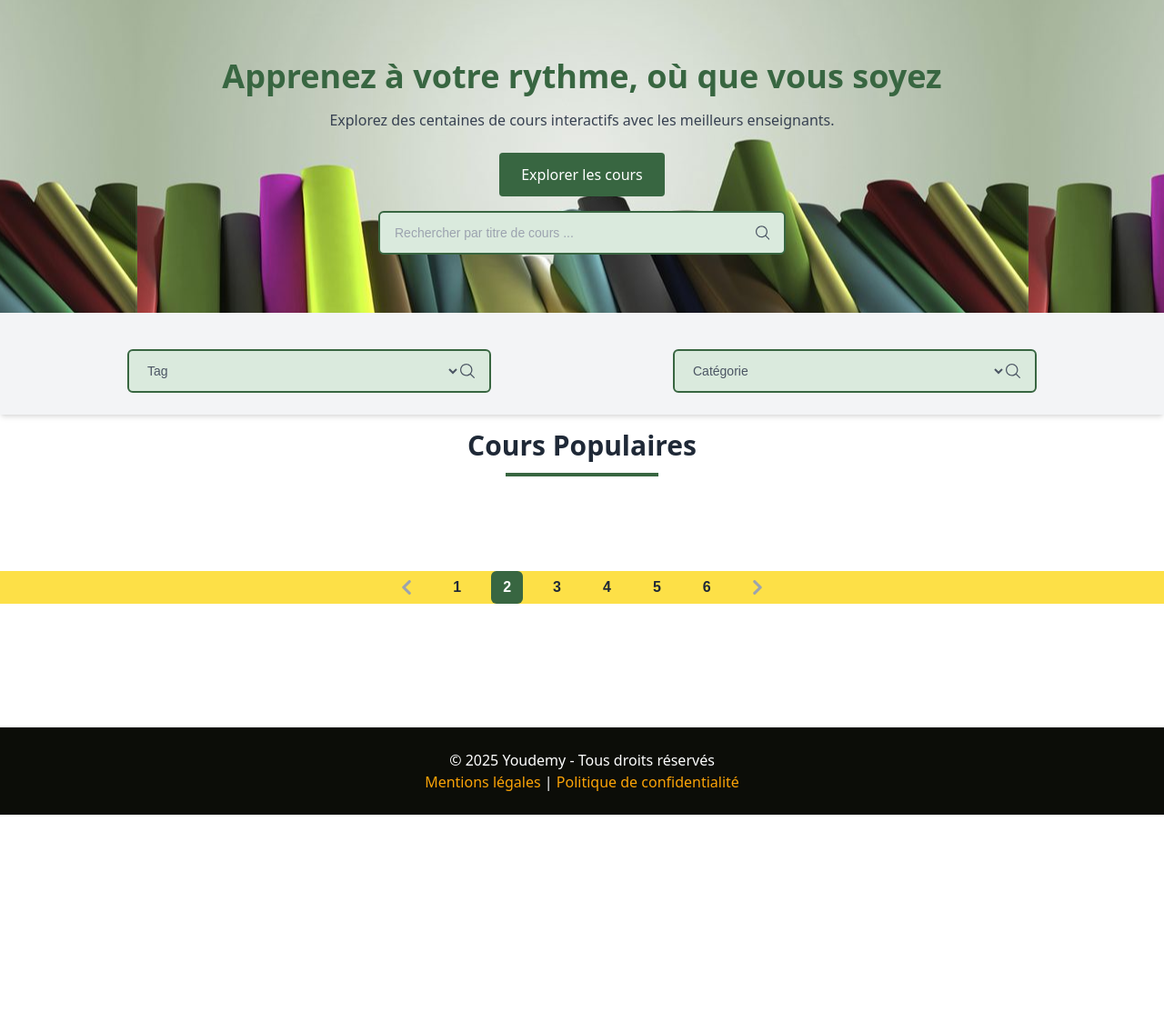
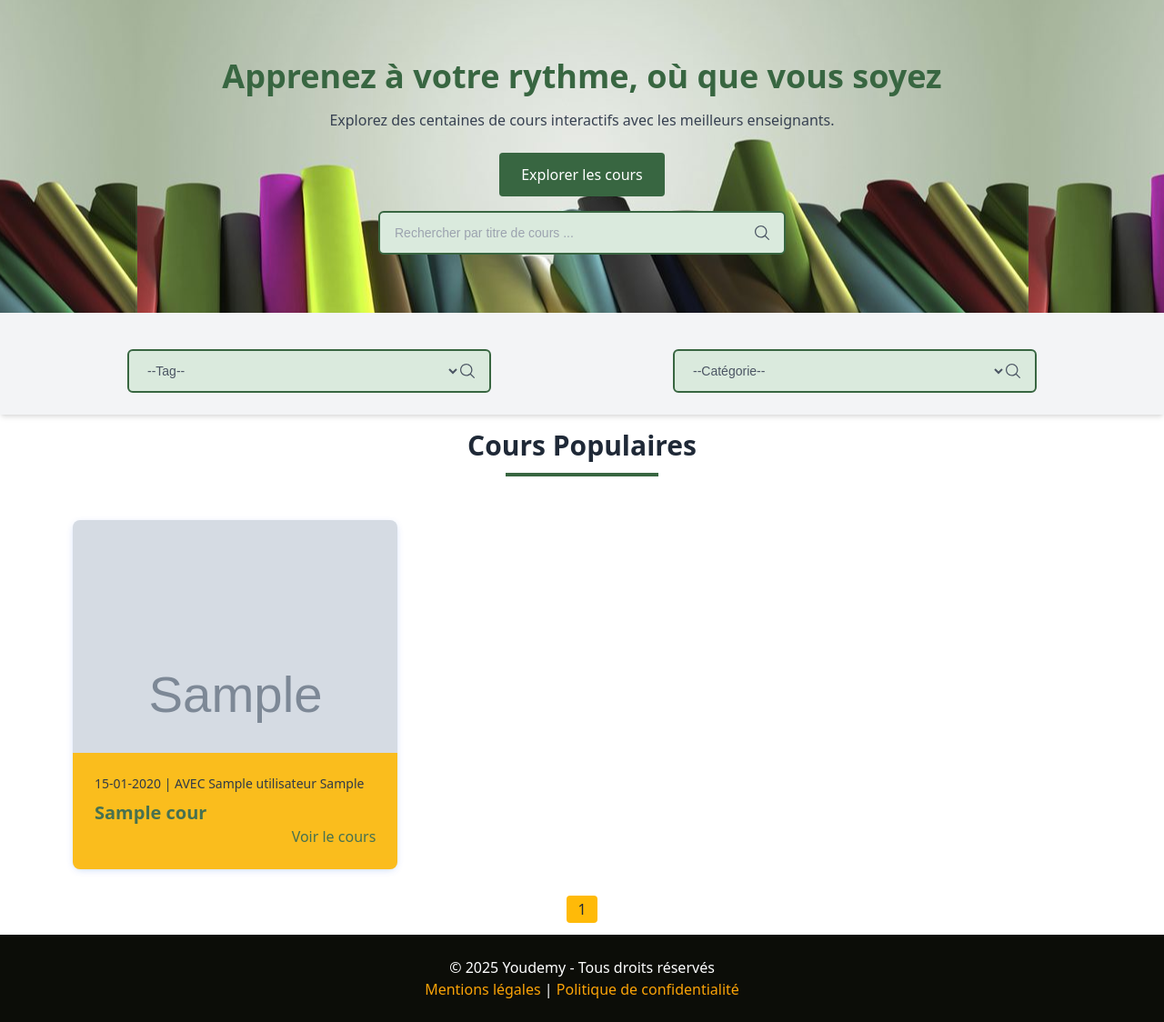
Before and after one commit to bouchramilo/Youdemy_project, a PHP site: page /index.php?page=1 in a window 1280 px wide. Shown: the part 72-1196 px from the top of the page at 91% size. Before the commit the page ends 968 px from the top, so only its background shows below. Run offline with PHP 8.4, Linux system fonts and the light colour scheme; tables that the repository leaves empty hold one stand-in row (values such as "Sample post"); grey boxes marked "Sample" are stand-in pictures; data that the repository does not hold is empty; some libraries are stand-ins or nearby versions.

Commit message:
YP-8 Accès au catalogue des cours avec pagination

```diff
--- a/classes/cours.Class.php
+++ b/classes/cours.Class.php
@@ -180,9 +180,9 @@ class Cours extends DataBase
         $pdo = $this->connect();
 
         try {
-            $page = (int) (isset($_GET['page']) ? 1 : $_GET['page']) ;
+            $page = isset($_GET['page']) && is_numeric($_GET['page']) ? (int) $_GET['page'] : 1;
             $limit = 3;
-            $startPoint = ($page * $limit) - $limit ;
+            $startPoint = ($page - 1) * $limit;
 
             $sql_all_C = "SELECT cs.id_cours,
                       cs.id_enseignant,
@@ -191,14 +191,15 @@ class Cours extends DataBase
                       cs.type_contenu,
                       DATE_FORMAT(cs.date_de_creation, '%d-%m-%Y') AS date_de_creation,
                       cs.photo,
-                        CONCAT(u.nom, ' ' , u.prenom) as full_name
+                      CONCAT(u.nom, ' ', u.prenom) AS full_name
                     FROM cours cs
                     LEFT JOIN utilisateurs u ON cs.id_enseignant = u.id_user
-                        LIMIT ?, ?
-                ";
+                    LIMIT :startPoint, :limite";
 
             $stmt_All = $pdo->prepare($sql_all_C);
-            $stmt_All->execute([$limit, $startPoint]);
+            $stmt_All->bindValue(':startPoint', $startPoint, PDO::PARAM_INT);
+            $stmt_All->bindValue(':limite', $limit, PDO::PARAM_INT);
+            $stmt_All->execute();
 
             $AllCours = $stmt_All->fetchAll(PDO::FETCH_ASSOC);
             return $AllCours;
@@ -207,29 +208,61 @@ class Cours extends DataBase
         }
     }
 
+
+    // fonction pour récupérer le nombre total de cours ***************************************************************************************************************************************************
+    public function getTotalCours()
+    {
+        $pdo = $this->connect();
+
+        try {
+            $sql_count = "SELECT COUNT(*) AS total FROM cours";
+            $stmt = $pdo->query($sql_count);
+            $result = $stmt->fetch(PDO::FETCH_ASSOC);
+            return $result['total'] ?? 0;
+        } catch (Exception $e) {
+            return 0;
+        }
+    }
+
+
+
     // fonction getAllMesCours ***************************************************************************************************************************************************
     public function getAllCoursCategorie($categorie)
     {
         $pdo = $this->connect();
 
         try {
+            $page = isset($_GET['page']) && is_numeric($_GET['page']) ? (int) $_GET['page'] : 1;
+            $limit = 3;
+            $startPoint = ($page - 1) * $limit;
 
-            $sql_all_C = "SELECT cs.id_cours,
-                        cs.id_enseignant,
+            $sql_all_C = "SELECT
+                                cs.id_cours,
                                 cs.titre,
                                 cs.description,
                                 cs.type_contenu,
+                                cs.contenu_text,
+                                cs.contenu_video,
                                 DATE_FORMAT(cs.date_de_creation, '%d-%m-%Y') AS date_de_creation,
                                 cs.photo,
-                        CONCAT(u.nom, ' ' , u.prenom) as full_name
-                        FROM cours cs
+                                c.titre_categorie,
+                                CONCAT(u.nom, ' ', u.prenom) AS full_name
+                            FROM
+                                cours cs
+                            LEFT JOIN
+                                categorie c ON cs.id_categorie = c.id_categorie
                             LEFT JOIN utilisateurs u ON cs.id_enseignant = u.id_user
-                        WHERE id_categorie = :categorie
-                        -- LIMIT 0, 3
+                            WHERE
+                                cs.id_categorie = :id_categorie
+                            LIMIT
+                                :startPoint, :limite;
                     ";
 
             $stmt_All = $pdo->prepare($sql_all_C);
-            $stmt_All->execute([':categorie' => $categorie]);
+            $stmt_All->bindValue(':id_categorie', $categorie, PDO::PARAM_INT);
+            $stmt_All->bindValue(':startPoint', $startPoint, PDO::PARAM_INT);
+            $stmt_All->bindValue(':limite', $limit, PDO::PARAM_INT);
+            $stmt_All->execute();
 
             $AllCours = $stmt_All->fetchAll(PDO::FETCH_ASSOC);
             return $AllCours;
@@ -238,12 +271,17 @@ class Cours extends DataBase
         }
     }
 
+
     // fonction getCoursByTag ***************************************************************************************************************************************************
     public function getCoursByTagId($id_tag)
     {
         $pdo = $this->connect();
 
         try {
+            $page = isset($_GET['page']) && is_numeric($_GET['page']) ? (int) $_GET['page'] : 1;
+            $limit = 3;
+            $startPoint = ($page - 1) * $limit;
+
             $sql = "SELECT
                 cs.id_cours,
                 cs.titre,
@@ -257,11 +295,15 @@ class Cours extends DataBase
             LEFT JOIN cours_tags ct ON cs.id_cours = ct.id_cours
             LEFT JOIN tags t ON ct.id_tag = t.id_tag
             LEFT JOIN utilisateurs u ON cs.id_enseignant = u.id_user
-                WHERE t.id_tag = :id_tag";
+            WHERE t.id_tag = :id_tag
+            LIMIT :startPoint, :limite;
+            ";
 
             $stmt = $pdo->prepare($sql);
-
-            $stmt->execute([':id_tag' => $id_tag]);
+            $stmt->bindValue(':id_tag', $id_tag, PDO::PARAM_INT);
+            $stmt->bindValue(':startPoint', $startPoint, PDO::PARAM_INT);
+            $stmt->bindValue(':limite', $limit, PDO::PARAM_INT);
+            $stmt->execute();
 
             $cours = $stmt->fetchAll(PDO::FETCH_ASSOC);
             return $cours;
@@ -269,4 +311,39 @@ class Cours extends DataBase
             return "Erreur : Lors de la récupération des cours par id_tag !!! " . $e->getMessage();
         }
     }
+
+
+
+    function searchCoursByTitle($searchTitle)
+    {
+        $pdo = $this->connect();
+
+        try {
+            $sql = " SELECT
+                    cs.id_cours,
+                    cs.titre,
+                    cs.description,
+                    cs.type_contenu,
+                    cs.contenu_text,
+                    cs.contenu_video,
+                    DATE_FORMAT(cs.date_de_creation, '%d-%m-%Y') AS date_de_creation,
+                    cs.photo,
+                    CONCAT(u.nom, ' ', u.prenom) AS full_name
+                FROM
+                    cours cs
+                LEFT JOIN utilisateurs u ON cs.id_enseignant = u.id_user
+                WHERE
+                    cs.titre LIKE :searchTitle
+                ";
+
+            $stmt = $pdo->prepare($sql);
+
+            $stmt->bindValue(':searchTitle', '%' . $searchTitle . '%', PDO::PARAM_STR);
+
+            $stmt->execute();
+            return $stmt->fetchAll(PDO::FETCH_ASSOC);
+        } catch (Exception $e) {
+            return "Erreur : " . $e->getMessage();
         }
+    }
+}
--- a/index.php
+++ b/index.php
@@ -22,19 +22,27 @@ if (isset($_POST['confirm_inscrire'])) {
 
 
 // affichage de inscription avec search +++++++++++++++++++++++++++++++++++++++++++++++++++++++++++++++++++++++++++++++++++++++++++++++++++++++++++++++++++++++++++++++++++++++++++++
-if (!isset($_POST['search_cours']) && !isset($_POST['search_categorie'])) {
+$limit = 3;
+
+$page = isset($_GET['page']) && is_numeric($_GET['page']) ? (int) $_GET['page'] : 1;
+
+$totalCours = $course->getTotalCours();
+$totalPages = ceil($totalCours / $limit);
+
+if (!isset($_POST['search_cours']) && !isset($_POST['search_categorie']) && !isset($_POST['search_cours_title'])) {
     $allCours = $course->getAllCours();
 } else {
     if (isset($_POST['search_cours']) && !empty($_POST['nom_tag'])) {
         $allCours = $course->getCoursByTagId($_POST['nom_tag']);
     } elseif (isset($_POST['search_categorie']) && !empty($_POST['title_categorie'])) {
         $allCours = $course->getAllCoursCategorie($_POST['title_categorie']);
+    } elseif (isset($_POST['search_cours_title']) && !empty($_POST['search_title'])) {
+        $searchTitle = trim($_POST['search_title']);
+        $allCours = $course->searchCoursByTitle($searchTitle);
     } else {
         header("Location: index.php");
     }
 }
-
-
 
 
 
@@ -45,6 +53,9 @@ $categorie = new Categorie();
 $categories = $categorie->getAllCategorie();
 $tags = $tagg->getAllTags();
 
+
+?>
+<?php
 
 ?>
 
@@ -81,17 +92,17 @@ $tags = $tagg->getAllTags();
                 </a>
 
                 <!-- Search Form Section -->
-                <form action="" class=" flex w-full h-12 justify-center mt-4 rounded-lg overflow-hidden">
+                <form action="" method="post" class=" flex w-full h-12 justify-center mt-4 rounded-lg overflow-hidden">
                     <div class="flex px-4 py-3 w-2/3 rounded-md border-2 border-[#386641] bg-[#daeadd] overflow-hidden max-w-md mx-auto font-[sans-serif]">
-                        <input id="search" type="text" placeholder="Rechercher par titre de cours ..."
+                        <input id="search" type="text" name="search_title" placeholder="Rechercher par titre de cours ..."
                             class="w-full outline-none bg-transparent text-gray-600 text-sm" />
-                        <!-- <button> -->
-                        <svg xmlns="http://www.w3.org/2000/svg" viewBox="0 0 192.904 192.904" width="16px" class="fill-gray-600">
-                            <path
-                                d="m190.707 180.101-47.078-47.077c11.702-14.072 18.752-32.142 18.752-51.831C162.381 36.423 125.959 0 81.191 0 36.422 0 0 36.423 0 81.193c0 44.767 36.422 81.187 81.191 81.187 19.688 0 37.759-7.049 51.831-18.751l47.079 47.078a7.474 7.474 0 0 0 5.303 2.197 7.498 7.498 0 0 0 5.303-12.803zM15 81.193C15 44.694 44.693 15 81.191 15c36.497 0 66.189 29.694 66.189 66.193 0 36.496-29.692 66.187-66.189 66.187C44.693 147.38 15 117.689 15 81.193z">
-                            </path>
-                        </svg>
-                        <!-- </button> -->
+                        <button name="search_cours_title">
+                            <svg xmlns="http://www.w3.org/2000/svg" viewBox="0 0 192.904 192.904" width="16px" class="fill-gray-600">
+                                <path
+                                    d="m190.707 180.101-47.078-47.077c11.702-14.072 18.752-32.142 18.752-51.831C162.381 36.423 125.959 0 81.191 0 36.422 0 0 36.423 0 81.193c0 44.767 36.422 81.187 81.191 81.187 19.688 0 37.759-7.049 51.831-18.751l47.079 47.078a7.474 7.474 0 0 0 5.303 2.197 7.498 7.498 0 0 0 5.303-12.803zM15 81.193C15 44.694 44.693 15 81.191 15c36.497 0 66.189 29.694 66.189 66.193 0 36.496-29.692 66.187-66.189 66.187C44.693 147.38 15 117.689 15 81.193z">
+                                </path>
+                            </svg>
+                        </button>
                     </div>
 
                 </form>
@@ -109,7 +120,7 @@ $tags = $tagg->getAllTags();
                     <div class="flex px-4 py-3 w-2/3 rounded-md border-2 border-[#386641] bg-[#daeadd] overflow-hidden max-w-md mx-auto font-[sans-serif]">
                         <select type="email" placeholder="Search Something..." name="nom_tag"
                             class="w-full outline-none bg-transparent text-gray-600 text-sm">
-                            <option value="">Tag</option>
+                            <option value="" class="bg-gray-300">--Tag--</option>
                             <?php foreach ($tags as $tg): ?>
                                 <option value="<?php echo $tg['id_tag']; ?>"><?php echo $tg['nom_tag']; ?></option>
                             <?php endforeach; ?>
@@ -130,7 +141,7 @@ $tags = $tagg->getAllTags();
                     <div class="flex px-4 py-3 w-2/3 rounded-md border-2 border-[#386641] bg-[#daeadd] overflow-hidden max-w-md mx-auto font-[sans-serif]">
                         <select type="email" placeholder="Search Something..." name="title_categorie"
                             class="w-full outline-none bg-transparent text-gray-600 text-sm">
-                            <option value="">Catégorie</option>
+                            <option value="" class="bg-gray-300">--Catégorie--</option>
                             <?php foreach ($categories as $categ): ?>
                                 <option value="<?php echo $categ['id_categorie']; ?>"><?php echo $categ['titre_categorie']; ?></option>
                             <?php endforeach; ?>
@@ -150,20 +161,21 @@ $tags = $tagg->getAllTags();
 
             </section>
 
+
+
             <div class="max-w-6xl mx-auto p-4">
                 <div class="text-center">
                     <h2 class="text-3xl font-extrabold text-gray-800 inline-block relative after:absolute after:w-4/6 after:h-1 after:left-0 after:right-0 after:-bottom-4 after:mx-auto after:bg-[#386641] after:rounded-lg-full">Cours Populaires</h2>
                 </div>
                 <div id="courses" class="grid grid-cols-1 md:grid-cols-2 lg:grid-cols-3 gap-6 mt-16 max-lg:max-w-3xl max-md:max-w-md mx-auto">
-
-
                     <?php if (!empty($allCours)): ?>
-                        <?php foreach ($allCours as $CRS) : ?>
-
+                        <?php foreach ($allCours as $CRS): ?>
                             <div class="bg-white cursor-pointer rounded-lg overflow-hidden shadow-[0_2px_10px_-3px_rgba(6,81,237,0.3)] relative group">
                                 <img src="<?php echo $CRS['photo']; ?>" alt="Blog Post 1" class="w-full h-96 object-cover" />
                                 <div class="p-6 absolute bottom-0 left-0 right-0 bg-[#ffba08] opacity-90">
-                                    <span class="text-sm block text-gray-800 mb-2"><?php echo $CRS['date_de_creation']; ?> | AVEC <?php echo $CRS['full_name']; ?></span>
+                                    <span class="text-sm block text-gray-800 mb-2">
+                                        <?php echo $CRS['date_de_creation']; ?> | AVEC <?php echo $CRS['full_name']; ?>
+                                    </span>
                                     <h3 class="text-xl font-bold text-[#386641]"><?php echo $CRS['titre']; ?></h3>
                                     <div class="h-0 overflow-hidden group-hover:h-16 group-hover:mt-4 transition-all duration-300">
                                         <p class="text-gray-800 text-sm"><?php echo $CRS['description']; ?>.</p>
@@ -174,54 +186,45 @@ $tags = $tagg->getAllTags();
                                 </div>
                             </div>
                         <?php endforeach; ?>
-                    <?php else :  ?>
+                    <?php else: ?>
                         <p class="text-sm text-gray-300 text-center tetx-[#386641]">Aucun cours pour ce moment ... .</p>
                     <?php endif; ?>
+                </div>
 
+                <!-- Pagination -->
+                <div class="flex justify-center mt-8">
+                    <nav>
+                        <ul class="inline-flex space-x-2">
+                            <!-- Bouton "Précédent" -->
+                            <?php if ($page > 1): ?>
+                                <li>
+                                    <a href="?page=<?php echo $page - 1; ?>" class="px-3 py-1 bg-[#386641] text-white rounded hover:bg-[#264d32]">Précédent</a>
+                                </li>
+                            <?php endif; ?>
+
+                            <!-- Pages numérotées -->
+                            <?php for ($i = 1; $i <= $totalPages; $i++): ?>
+                                <li>
+                                    <a href="?page=<?php echo $i; ?>" class="px-3 py-1 <?php echo $i == $page ? 'bg-[#ffba08] text-gray-800' : 'bg-[#386641] text-white'; ?> rounded hover:bg-[#264d32]">
+                                        <?php echo $i; ?>
+                                    </a>
+                                </li>
+                            <?php endfor; ?>
+
+                            <!-- Bouton "Suivant" -->
+                            <?php if ($page < $totalPages): ?>
+                                <li>
+                                    <a href="?page=<?php echo $page + 1; ?>" class="px-3 py-1 bg-[#386641] text-white rounded hover:bg-[#264d32]">Suivant</a>
+                                </li>
+                            <?php endif; ?>
+                        </ul>
+                    </nav>
                 </div>
             </div>
+
         </div>
 
-        <ul class="my-10 flex space-x-5 justify-center font-[sans-serif] bg-yellow-300">
-            <li class="flex items-center justify-center shrink-0 hover:bg-gray-50 cursor-pointer w-9 h-9 rounded-md">
-                <svg xmlns="http://www.w3.org/2000/svg" class="w-4 fill-gray-400" viewBox="0 0 55.753 55.753">
-                    <path
-                        d="M12.745 23.915c.283-.282.59-.52.913-.727L35.266 1.581a5.4 5.4 0 0 1 7.637 7.638L24.294 27.828l18.705 18.706a5.4 5.4 0 0 1-7.636 7.637L13.658 32.464a5.367 5.367 0 0 1-.913-.727 5.367 5.367 0 0 1-1.572-3.911 5.369 5.369 0 0 1 1.572-3.911z"
-                        data-original="#000000" />
-                </svg>
-            </li>
-            <li
-                class="flex items-center justify-center shrink-0 hover:bg-gray-50 cursor-pointer text-base font-bold text-gray-800 px-[13px] h-9 rounded-md">
-                1
-            </li>
-            <li
-                class="flex items-center justify-center shrink-0 bg-[#386641] cursor-pointer text-base font-bold text-white px-[13px] h-9 rounded-md">
-                2
-            </li>
-            <li
-                class="flex items-center justify-center shrink-0 hover:bg-gray-50 cursor-pointer text-base font-bold text-gray-800 px-[13px] h-9 rounded-md">
-                3
-            </li>
-            <li
-                class="flex items-center justify-center shrink-0 hover:bg-gray-50 cursor-pointer text-base font-bold text-gray-800 px-[13px] h-9 rounded-md">
-                4
-            </li>
-            <li
-                class="flex items-center justify-center shrink-0 hover:bg-gray-50 cursor-pointer text-base font-bold text-gray-800 px-[13px] h-9 rounded-md">
-                5
-            </li>
-            <li
-                class="flex items-center justify-center shrink-0 hover:bg-gray-50 cursor-pointer text-base font-bold text-gray-800 px-[13px] h-9 rounded-md">
-                6
-            </li>
-            <li class="flex items-center justify-center shrink-0 hover:bg-gray-50 cursor-pointer w-9 h-9 rounded-md">
-                <svg xmlns="http://www.w3.org/2000/svg" class="w-4 fill-gray-400 rotate-180" viewBox="0 0 55.753 55.753">
-                    <path
-                        d="M12.745 23.915c.283-.282.59-.52.913-.727L35.266 1.581a5.4 5.4 0 0 1 7.637 7.638L24.294 27.828l18.705 18.706a5.4 5.4 0 0 1-7.636 7.637L13.658 32.464a5.367 5.367 0 0 1-.913-.727 5.367 5.367 0 0 1-1.572-3.911 5.369 5.369 0 0 1 1.572-3.911z"
-                        data-original="#000000" />
-                </svg>
-            </li>
-        </ul>
+
 
 
     </section>
@@ -245,6 +248,6 @@ $tags = $tagg->getAllTags();
 </body>
 <!-- Scripts JavaScript -->
 <script src="js/menu_header.js"></script>
-<script src="js/search.js"></script>
+<!-- <script src="js/search.js"></script> -->
 
 </html>
```
Lines whose indentation alone changed are shown as unchanged.
